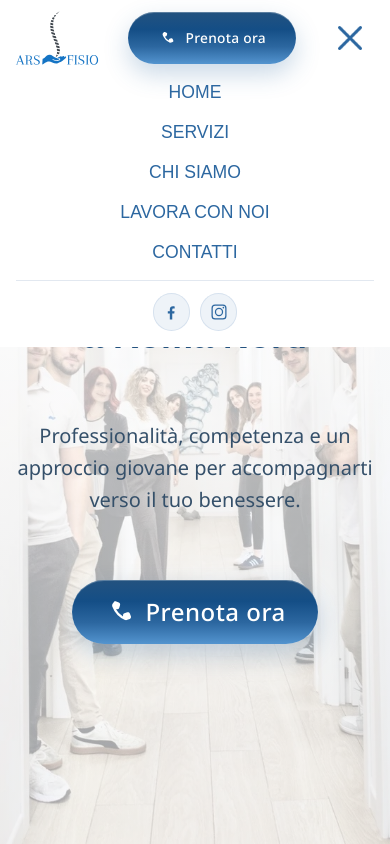
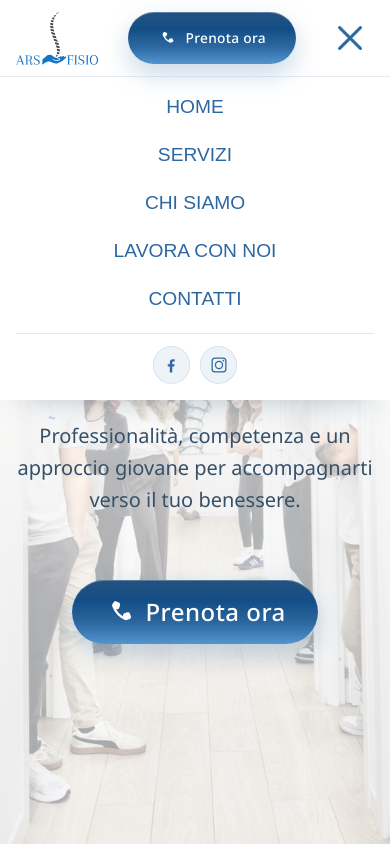
Before and after one commit to rolindaz/ars-fisio, a React (Vite) app: page / in a window 390 px wide. Both pictures are taken after a click on the button "Apri menu". Shown: the top 844 px of the page. Built offline with nearby package versions, Linux system fonts and the light colour scheme; a web font is replaced by a local one.

Commit message:
feat: update Navbar styles for improved mobile responsiveness and adjust background size in index.css

```diff
--- a/src/components/Footer.jsx
+++ b/src/components/Footer.jsx
@@ -1,5 +1,4 @@
 import { Link } from "react-router-dom";
-import BookingButton from "./BookingButton";
 import SocialLinks from "./SocialLinks";
 import SiteBar from "./SiteBar";
 
@@ -37,8 +36,6 @@ function Footer() {
 
         <SocialLinks className="site-footer__mobile-socials" />
 
-        <BookingButton className="site-footer__mobile-booking" />
-
         <p className="site-footer-copy site-footer-copy--mobile text-xs">
           ⓒ 2026 Ars Fisio - Tutti i diritti riservati
         </p>
--- a/src/components/Navbar.jsx
+++ b/src/components/Navbar.jsx
@@ -76,16 +76,16 @@ export default function Navbar() {
 
             {/* Burger Menu */}
             <div
-                className={`md:hidden overflow-hidden bg-white px-4 transition-all duration-300 ease-out ${open ? "max-h-[28rem] pb-4 opacity-100" : "max-h-0 pb-0 opacity-0"}`}
+                className={`md:hidden overflow-hidden bg-white px-4 transition-all duration-300 ease-out ${open ? "max-h-[28rem] border-t border-[rgba(44,103,160,0.12)] pb-4 opacity-100 shadow-[0_18px_32px_-24px_rgba(18,50,80,0.38)]" : "max-h-0 pb-0 opacity-0"}`}
                 aria-hidden={!open}
             >
-                <div className={`flex flex-col gap-4 pt-1 transition-all duration-300 ease-out ${open ? "translate-y-0" : "-translate-y-2"}`}>
+                <div className={`flex flex-col gap-5 pt-4 transition-all duration-300 ease-out ${open ? "translate-y-0" : "-translate-y-2"}`}>
                     {navLinks.map((item) => (
                         <Link
                             key={item.to}
                             to={item.to}
                             onClick={()=>setOpen(false)}
-                            className={`text-center font-heading text-[1.1rem] leading-6 uppercase text-[var(--logo-main)] transition-all duration-300 ease-out ${open ? "opacity-100 translate-y-0" : "opacity-0 translate-y-1"}`}
+                            className={`text-center font-heading text-[1.2rem] leading-7 uppercase text-[var(--logo-main)] transition-all duration-300 ease-out ${open ? "opacity-100 translate-y-0" : "opacity-0 translate-y-1"}`}
                         >
                             {item.label}
                         </Link>
--- a/src/index.css
+++ b/src/index.css
@@ -1637,7 +1637,7 @@ a:visited:active {
   background-image:
     linear-gradient(rgba(255, 255, 255, 0.847) 0%), url("/logo-fisio.svg");
   background-position: center;
-  background-size: 75%;
+  background-size: 45%;
   background-repeat: no-repeat;
   border-radius: 1.5rem;
   padding: 1.25rem 1rem 1rem;
```
